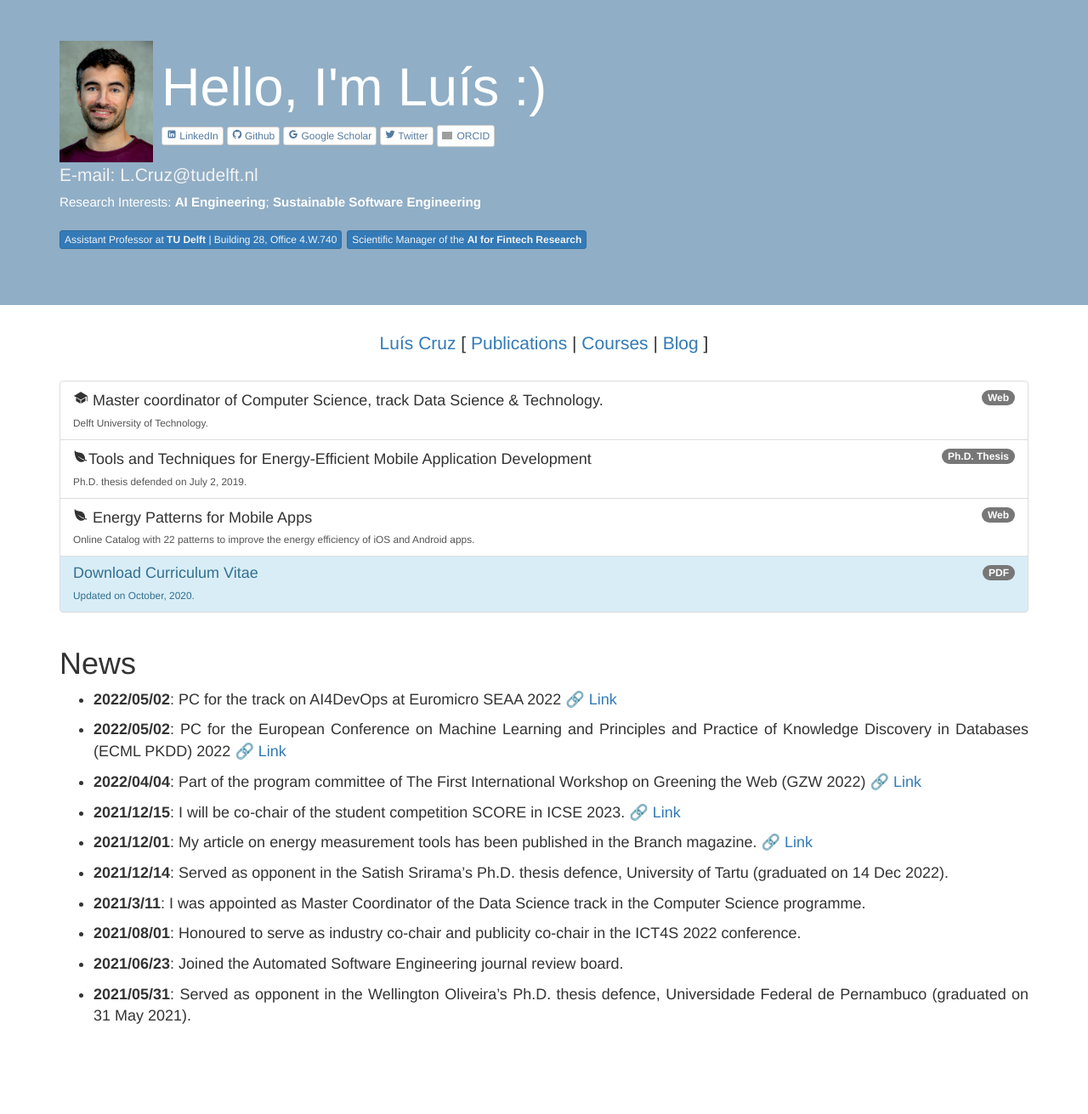
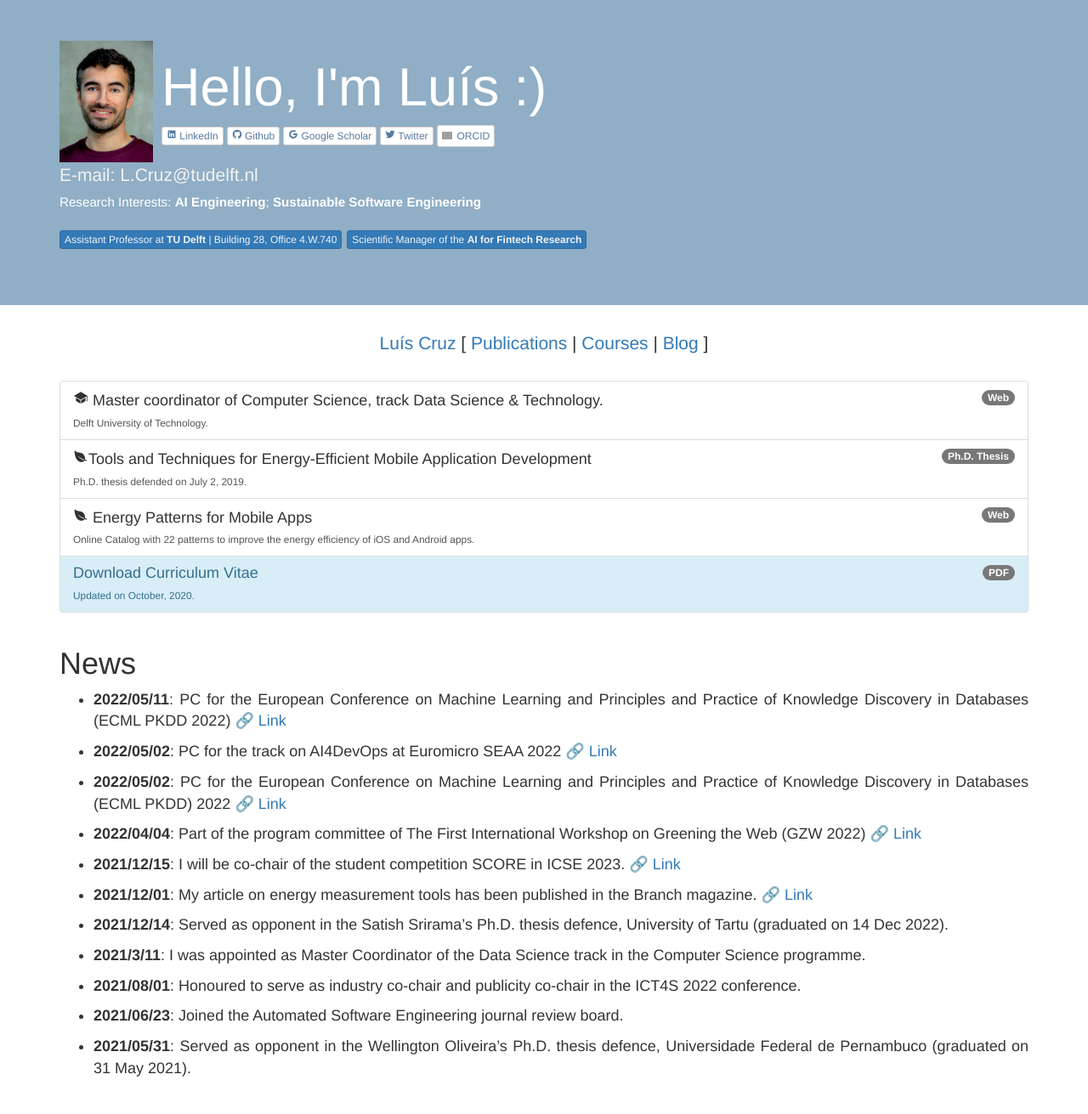
Before and after one commit to luiscruz/luiscruz.github.io, a Jekyll site: the page built from index.md, in a window 1280 px wide. Shown: the whole page at 85% size. Built offline with Jekyll 4.4.1, drawn with Linux system fonts in a browser that asks for light colours; nearby versions of some CDN libraries; before the commit the page ends 1249 px from its top, so only the background shows below that; grey boxes are pictures that could not be loaded.

Commit message:
update ecml

```diff
--- a/_data/updates.yml
+++ b/_data/updates.yml
@@ -1,3 +1,6 @@
+- msg: "PC for the European Conference on Machine Learning and Principles and Practice of Knowledge Discovery in Databases (ECML PKDD 2022)"
+  date: 2022/05/11
+  link: https://2022.ecmlpkdd.org
 - msg: "PC for the track on AI4DevOps at Euromicro SEAA 2022"
   date: 2022/05/02
   link: https://dsd-seaa2022.iuma.ulpgc.es/?page_id=286
```
